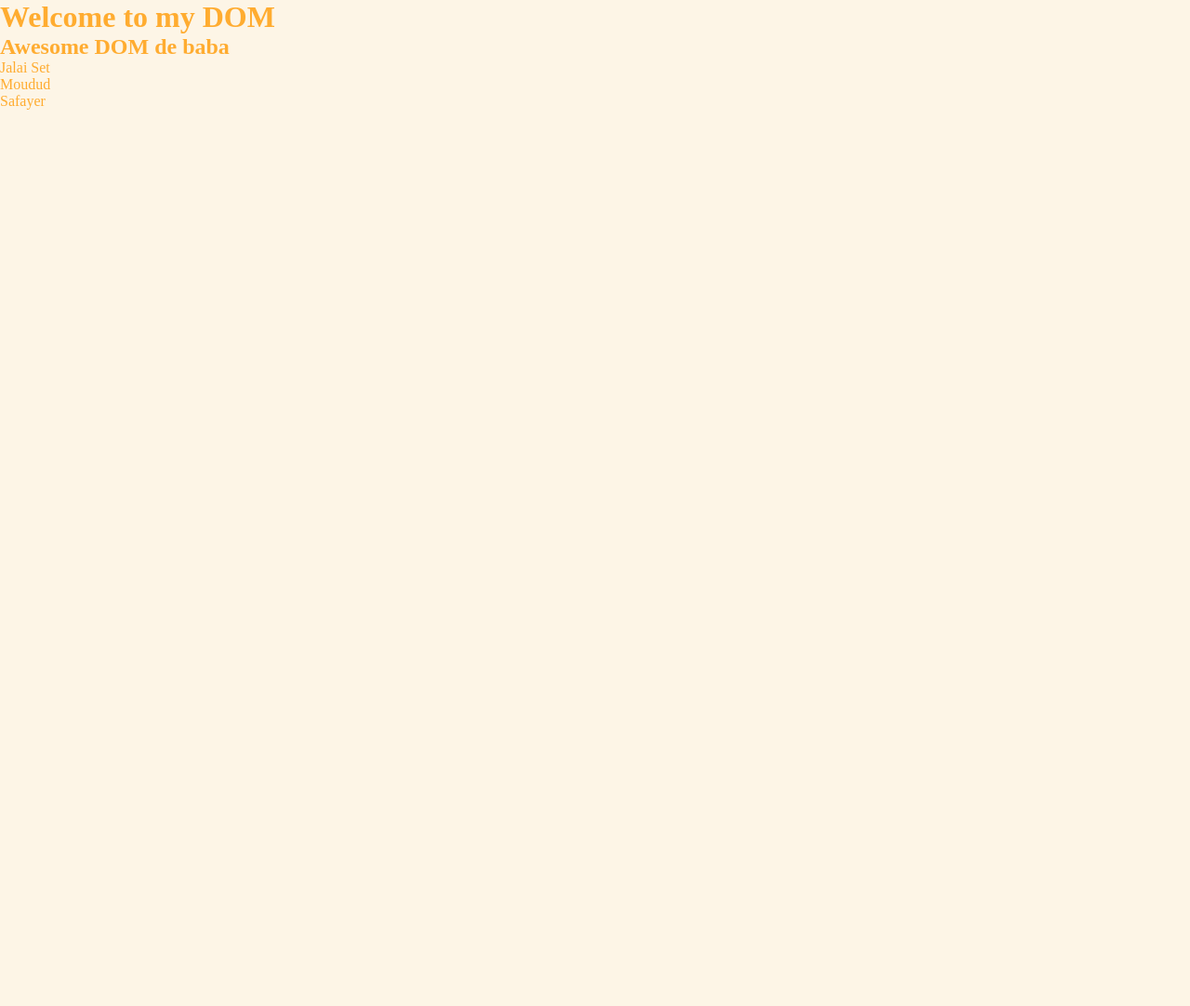
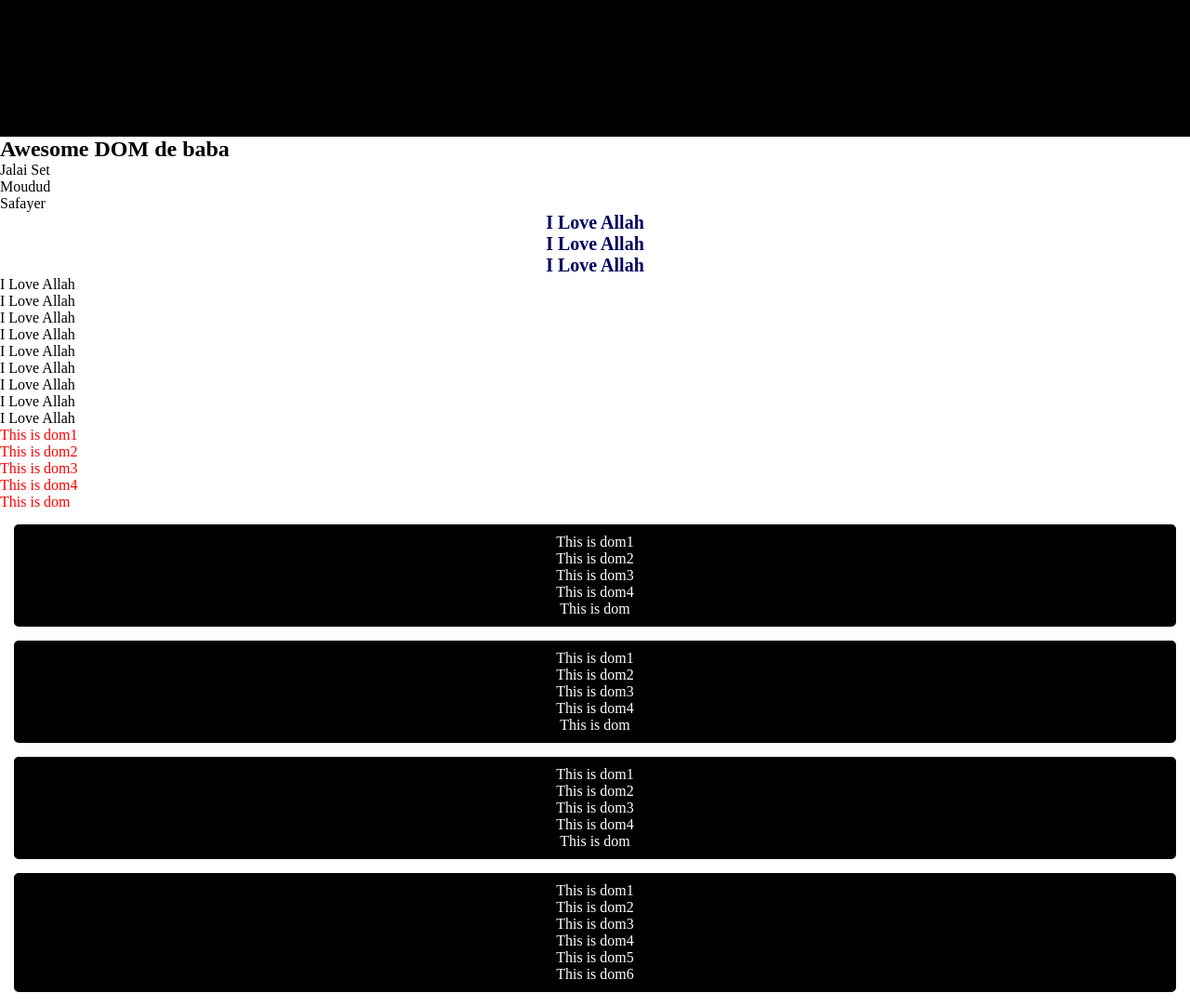
Before and after one commit to moudud-hoq/24dom, a plain HTML site: page index.html in a window 1280 px wide. Shown: the whole page at 93% size. Before the commit the page ends 800 px from the top, so only its background shows below. Drawn offline with Linux system fonts and the light colour scheme.

Commit message:
Append CHild

```diff
--- a/css/main.css
+++ b/css/main.css
@@ -2,10 +2,18 @@
 body {
     margin: 0;
     padding: 0;
-    background-color: oldlace;
-    color: rgba(255, 153, 0, 0.792);
 
 }
 
-#firstid {
+#firstid {}
+
+.important-places {
+    color: rgb(0, 2, 93);
+    text-align: center;
+    font-weight: 900;
+    font-size: 20px;
 }
+
+.dom-container li {
+    color: red;
+}
--- a/index.html
+++ b/index.html
@@ -12,13 +12,91 @@
     <h1 id="firstid">Welcome to my DOM</h1>
     <main>
         <h2>Awesome DOM de baba</h2>
-        <ul>
+        <ul class="ul1">
             <li>Jalai Set</li>
             <li>Moudud</li>
             <li>Safayer</li>
         </ul>
+
+
+        <!-- For link with  -->
+        <ul class="ul2">
+            <li class="important-places">I Love Allah</li>
+            <li class="important-places">I Love Allah</li>
+            <li class="important-places">I Love Allah</li>
+            <li>I Love Allah</li>
+            <li>I Love Allah</li>
+            <li>I Love Allah</li>
+            <li>I Love Allah</li>
+            <li>I Love Allah</li>
+            <li>I Love Allah</li>
+            <li>I Love Allah</li>
+            <li>I Love Allah</li>
+            <li class="other-collection">I Love Allah</li>
+        </ul>
+
+
+
+        <div class="dom-container">
+            <ul class="ul3">
+                <li class="a">This is dom1</li>
+                <li class="a">This is dom2</li>
+                <li class="a">This is dom3</li>
+                <li class="a">This is dom4</li>
+                <li class="a">This is dom</li>
+            </ul>
+        </div>
     </main>
+
+
+    <section>
+        <div class="">
+            <ul class="">
+                <li class="a">This is dom1</li>
+                <li class="a">This is dom2</li>
+                <li class="a">This is dom3</li>
+                <li class="a">This is dom4</li>
+                <li class="a">This is dom</li>
+            </ul>
+        </div>
+    </section>
+    <section>
+        <div class="">
+            <ul class="ul3">
+                <li class="a">This is dom1</li>
+                <li class="a">This is dom2</li>
+                <li class="a">This is dom3</li>
+                <li class="a">This is dom4</li>
+                <li class="a">This is dom</li>
+            </ul>
+        </div>
+    </section>
+    <section>
+        <div class="">
+            <ul class="">
+                <li class="a">This is dom1</li>
+                <li class="a">This is dom2</li>
+                <li class="a">This is dom3</li>
+                <li class="a">This is dom4</li>
+                <li class="a">This is dom</li>
+            </ul>
+        </div>
+    </section>
+    <section class="yellow">
+        <div class="">
+            <ul class="" id="doms-list">
+                <li class="a">This is dom1</li>
+                <li class="a">This is dom2</li>
+                <li class="a">This is dom3</li>
+                <li class="a">This is dom4</li>
+                <li class="a">This is dom5</li>
+            </ul>
+        </div>
+    </section>
+
+
     <script src="js/main.js"></script>
+    <script src="js/append.js"></script>
     <script>
         // Ekhanew amra caile js code likhte pari
     </script>
--- /dev/null
+++ b/js/append.js
@@ -0,0 +1,8 @@
+//Where to add
+const domsList = document.getElementById('doms-list');
+//WHat to be added
+const li = document.createElement('li');
+li.innerText = 'This is dom6';
+
+//Add the child
+domsList.appendChild(li);
--- a/js/main.js
+++ b/js/main.js
@@ -1,12 +1,64 @@
-const liCollection = document.getElementsByTagName('li');
-console.log(liCollection);
+// const liCollection = document.getElementsByTagName('li');
+// console.log(liCollection);
 
-for (const li of liCollection) {
-    console.log(li.innerText);
+// for (const li of liCollection) {
+//     console.log(li.innerText);
+// }
+
+// const h1Collection = document.getElementsByTagName('h1');
+// console.log(h1Collection);
+// for (const h1 of h1Collection) {
+//     console.log(h1.innerText)
+// }
+
+// const ul2Collection = document.getElementsByClassName('ul2');
+// console.log(ul2Collection);
+// for (const ul2 of ul2Collection) {
+//     console.log(ul2.innerText);
+// }
+// const places = document.getElementsByClassName('important-places');
+// for (const place of places) {
+//     console.log(place.innerText);
+// }
+
+
+const someLi = document.querySelectorAll('.dom-container li');
+for (const li of someLi) {
+    // console.log(li.innerText);
 }
 
-const h1Collection = document.getElementsByTagName('h1');
-console.log(h1Collection);
-for (const h1 of h1Collection){
-    console.log(h1.innerText)
+// const someLi2 = document.querySelectorAll('.a')
+// for (const li of someLi2) {
+//     console.log(li.innerText);
+// }
+
+document.getElementById('firstid').style.backgroundColor = 'black';
+document.getElementById('firstid').style.textAlign = 'center';
+document.getElementById('firstid').style.padding = '55px 30px';
+
+
+const sections = document.querySelectorAll('section');
+for (const section of sections) {
+    section.style.fontWeight = '300';
+    section.style.textAlign = 'center';
+    section.style.padding = '5px';
+    section.style.border = '5px solid black';
+    section.style.margin = '15px';
+    section.style.color = 'white';
+    section.style.listStyleType = 'none';
+    section.style.background = 'black';
+    section.style.borderRadius = '5px';
 }
+
+// const section = document.getElementsByClassName('yellow');
+// for (const yellow of section) {
+//     yellow.style.backgroundColor = 'yellow';
+//     yellow.style.color = 'black';
+//     yellow.style.textAlign = 'right';
+// }
+// const section = document.getElementsByClassName('yellow');
+// for (const yellow of section) {
+//     yellow.style.backgroundColor = 'yellow';
+//     yellow.style.color = 'black';
+//     yellow.style.textAlign = 'right';
+// }
```
